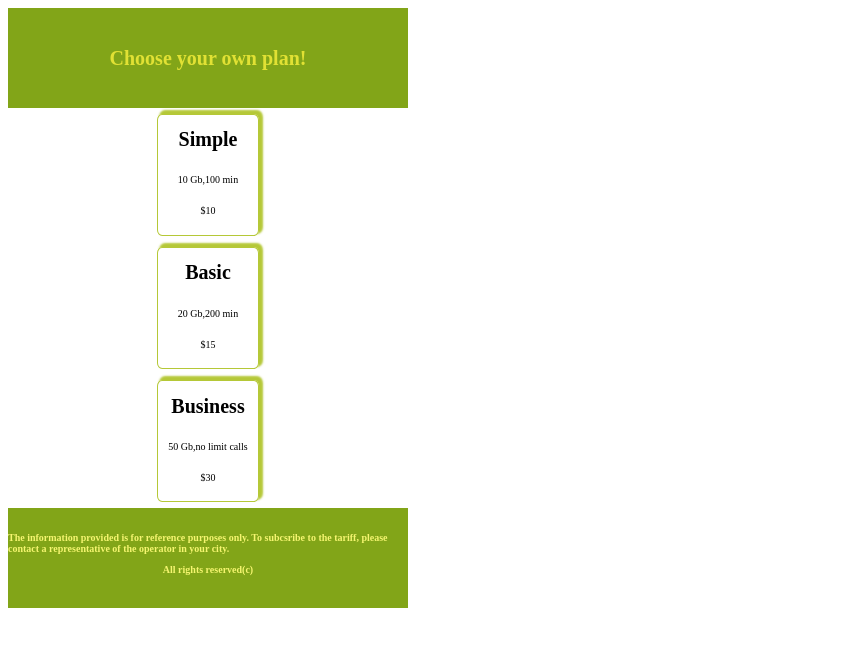
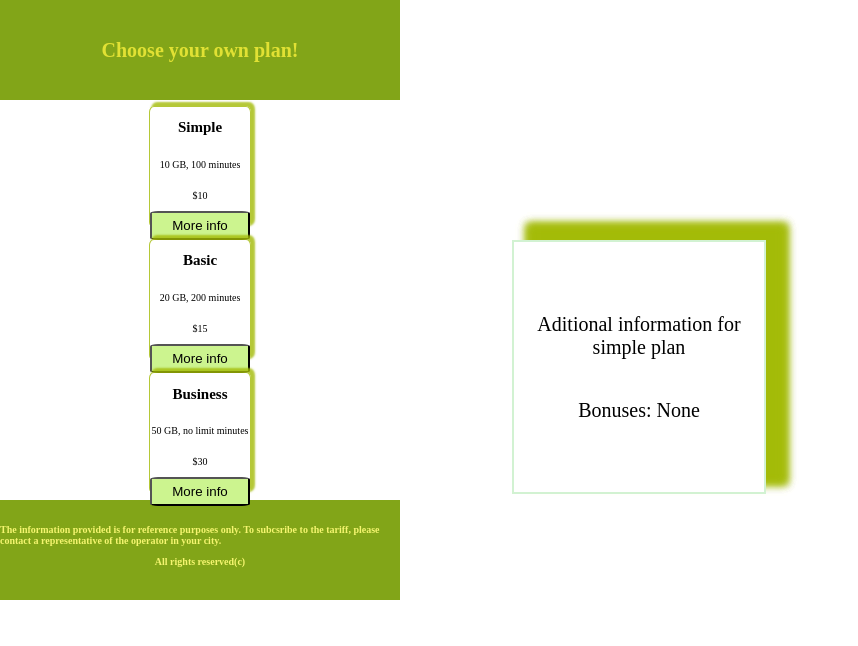
Before and after one commit to alexandrazvereva/mobilePlan, a plain HTML site: page index.html in a window 1280 px wide. Shown: the top 646 px of the page, without its empty margins (0-858 px from the left). Drawn offline with Linux system fonts and the light colour scheme.

Commit message:
feat:add generation of cards with java script

```diff
--- a/index.html
+++ b/index.html
@@ -11,42 +11,22 @@
 
 <body>
     <header>Choose your own plan!</header>
-    <main>
+    <main class="main">
         <div class="modal">
-            <iframe class="video" src="https://www.youtube.com/embed/1PKJD_DYoiY" title="Ленивец обедает - lazybones"
-                frameborder="0"
-                allow="accelerometer; autoplay; clipboard-write; encrypted-media; gyroscope; picture-in-picture; web-share"
-                allowfullscreen></iframe>
-        </div>
-        <div class="rectangle plan_one">
-            <h1>Simple</h1>
-            <p>10 Gb,100 min</p>
-            <p>$10</p>
-        </div>
-        <div class="modal_two">
-            <iframe class="video_two" src="https://www.youtube.com/embed/I-ovzUNno7g"
-                title="Panda cubs and nanny Mei’s war Ⅱ" frameborder="0"
-                allow="accelerometer; autoplay; clipboard-write; encrypted-media; gyroscope; picture-in-picture; web-share"
-                allowfullscreen></iframe>
+            <p id="info"></p>
+
+            <p id="bonus"></p>
         </div>
 
-        <div class="rectangle plan_two">
-            <h1>Basic</h1>
-            <p>20 Gb,200 min</p>
-            <p>$15</p>
+        <div class="modal">
+
         </div>
-        <div class="modal_three">
-            <iframe src="https://www.youtube.com/embed/q3uXXh1sHcI"
-                title="Baby Penguin Tries To Make Friends | Snow Chick: A Penguin&#39;s Tale | BBC Earth"
-                frameborder="0"
-                allow="accelerometer; autoplay; clipboard-write; encrypted-media; gyroscope; picture-in-picture; web-share"
-                allowfullscreen></iframe>
+
+
+        <div class="modal">
+
         </div>
-        <div class="rectangle plan_three">
-            <h1>Business</h1>
-            <p>50 Gb,no limit calls</p>
-            <p>$30</p>
-        </div>
+
 
 
         <script src="./modalVideo.js"></script>
--- a/modalVideo.js
+++ b/modalVideo.js
@@ -9,20 +9,84 @@ const videoPlanTwo = document.querySelector(".plan_two");
 const videoPlanThree = document.querySelector(".plan_three");
 
 
-videoPlanOne.addEventListener("mousemove", () => {
-    // modal.classList.add("modal-active");
-    modal.classList.toggle("modal-active");
+//videoPlanOne.addEventListener("click", () => { //"mousemove"
+// modal.classList.add("modal-active");
+// modal.classList.toggle("modal-active");
 
-});
-videoPlanTwo.addEventListener("mousemove", () => {
-    // modal.classList.add("modal-active");
-    modal_two.classList.toggle("modal_two-active");
+//});
+//videoPlanTwo.addEventListener("click", () => {
+// modal.classList.add("modal-active");
+//modal_two.classList.toggle("modal_two-active");
 
-});
-videoPlanThree.addEventListener("mousemove", () => {
-    // modal.classList.add("modal-active");
-    modal_three.classList.toggle("modal_three-active");
+//});
+//videoPlanThree.addEventListener("click", () => {
+// modal.classList.add("modal-active");
+// modal_three.classList.toggle("modal_three-active");
 
-});
+//});
 
-//mouseover
+
+const PLANS = [
+    {
+        planName: "Simple",
+        internet: 10,
+        calls: 100,
+        price: 10,
+        info: "Aditional information for simple plan",
+        bonus: "Bonuses: None"
+    },
+    {
+        planName: "Basic",
+        internet: 20,
+        calls: 200,
+        price: 15,
+        info: "Aditional information for basic plan",
+        bonus: "Bonuses: Unlimited messenger traffic"
+    },
+    {
+        planName: "Business",
+        internet: 50,
+        calls: " no limit",
+        price: 30,
+        info: "Aditional information for business plan",
+        bonus: "Bonuses: Unlimited messenger traffic + 100 sms"
+    }
+];
+
+PLANS.forEach((element, index) => {
+    let card = document.createElement("div");
+    card.classList.add("rectangle");
+    let title = document.createElement("h2");
+    title.classList.add("title");
+    let calls = document.createElement("p");
+    calls.classList.add("calls");
+    let price = document.createElement("p");
+    price.classList.add("price");
+    let button = document.createElement("button");
+    button.classList.add("button-plan");
+    button.innerHTML = "More info";
+    card.append(title, calls, price, button)
+
+    let main = document.querySelector(".main");
+    main.appendChild(card);
+    //let title = document.querySelector("#title")
+    title.innerHTML = PLANS[index].planName;
+    //let calls = document.querySelector("#calls");
+    calls.innerHTML = PLANS[index].internet + " GB, " + PLANS[index].calls + " minutes ";
+    //let price = document.querySelector("#price")
+    price.innerHTML = "$" + PLANS[index].price;
+
+}
+)
+
+let button=document.querySelectorAll(".button-plan");
+
+button.forEach(element=>element.addEventListener("click", function (){
+    console.log("drfghj")
+}
+));
+
+let info=document.querySelector("#info")
+info.innerHTML=PLANS[0].info;
+let bonus=document.querySelector("#bonus")
+bonus.innerHTML=PLANS[0].bonus;
--- a/style.css
+++ b/style.css
@@ -18,6 +18,7 @@ header {
 body {
     width: 1420px;
     height: 600px;
+    margin: 0;
 }
 
 main {
@@ -30,8 +31,8 @@ main {
 }
 
 .rectangle {
-    width: 140px;
-    height: 180px;
+    width: 170px;
+    height: 220px;
     border: 1px solid rgba(163, 187, 7, 0.803);
     border-radius: 5%;
     display: flex;
@@ -39,6 +40,7 @@ main {
     text-align: center;
     box-shadow: 18px -13px 8px 3px rgba(163, 187, 7, 0.803);
     cursor: pointer;
+    transition: 1s;
 }
 
 
@@ -120,15 +122,24 @@ footer {
 }
 
 .modal {
-    width: 350px;
-    height: 350px;
+    width: 250px;
+    height: 250px;
     margin: 0 auto;
     position: absolute;
-    top: 13%;
-    left: 7%;
-    opacity: 0;
+    top: 30%;
+    left: 40%;
+    opacity: 1;
     pointer-events: none;
     transition: 1s;
+    border: 2px solid rgb(210, 242, 210);
+    box-shadow: 18px -13px 8px 3px rgba(163, 187, 7, 0.803);
+    display: flex;
+    flex-direction: column;
+    text-align: center;
+    justify-content: center;
+    font-size: 20px;
+
+
 
 }
 
@@ -137,38 +148,27 @@ footer {
     pointer-events: auto;
 }
 
-.modal_two {
-    width: 350px;
-    height: 350px;
+
+
+
+
+
+
+.button-plan {
+    width: 100px;
     margin: 0 auto;
-    position: absolute;
-    top: 13%;
-    left: 40%;
-    opacity: 0;
-    pointer-events: none;
-    transition: 1s;
+    padding: 5px;
+    border-radius: 8%;
+    background-color: rgb(204, 244, 143);
 
 }
 
-.modal_two-active {
-    opacity: 1;
-    pointer-events: auto;
-}
-
-.modal_three {
-    width: 350px;
-    height: 350px;
-    margin: 0 auto;
-    position: absolute;
-    top: 13%;
-    left: 73%;
-    opacity: 0;
-    pointer-events: none;
-    transition: 1s;
+.button-plan:hover {
+    cursor: pointer;
 
 }
 
-.modal_three-active {
-    opacity: 1;
-    pointer-events: auto;
+.button-plan:active {
+
+    transform: scale(105%);
 }
```
